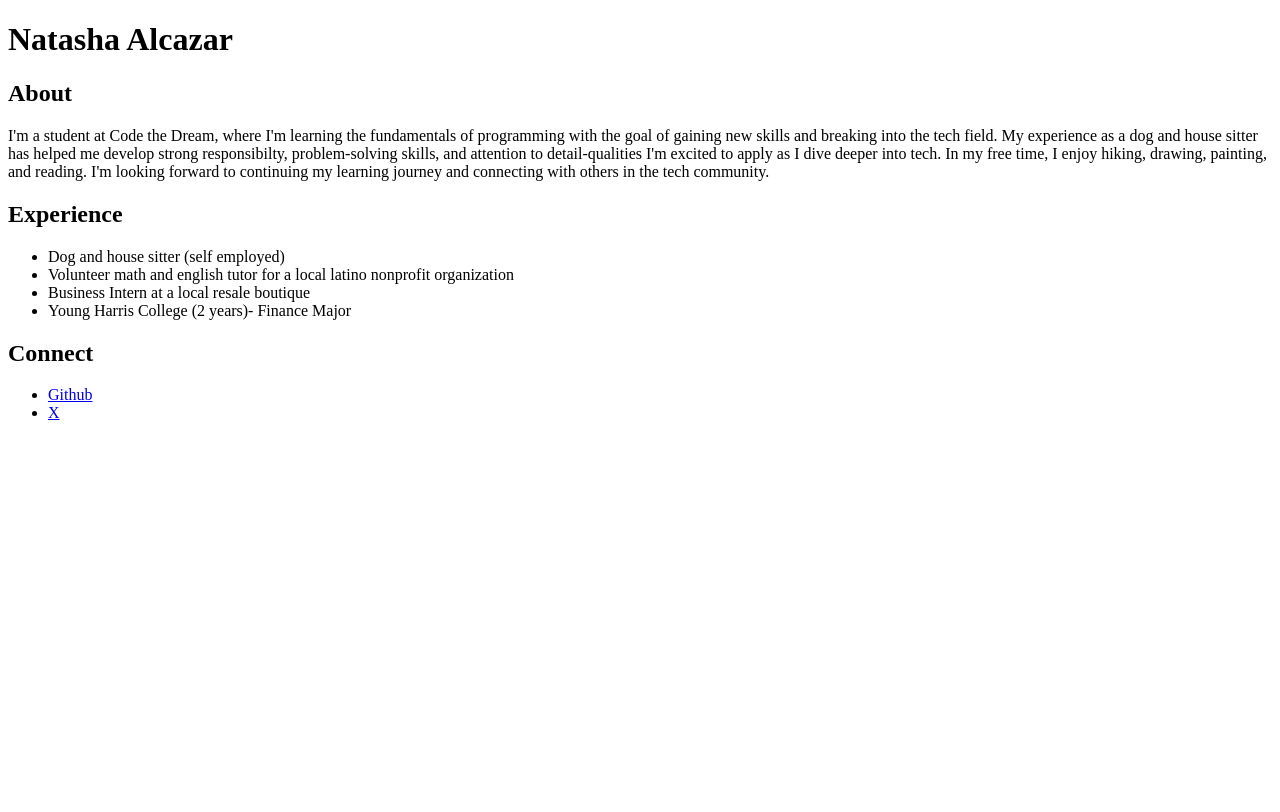
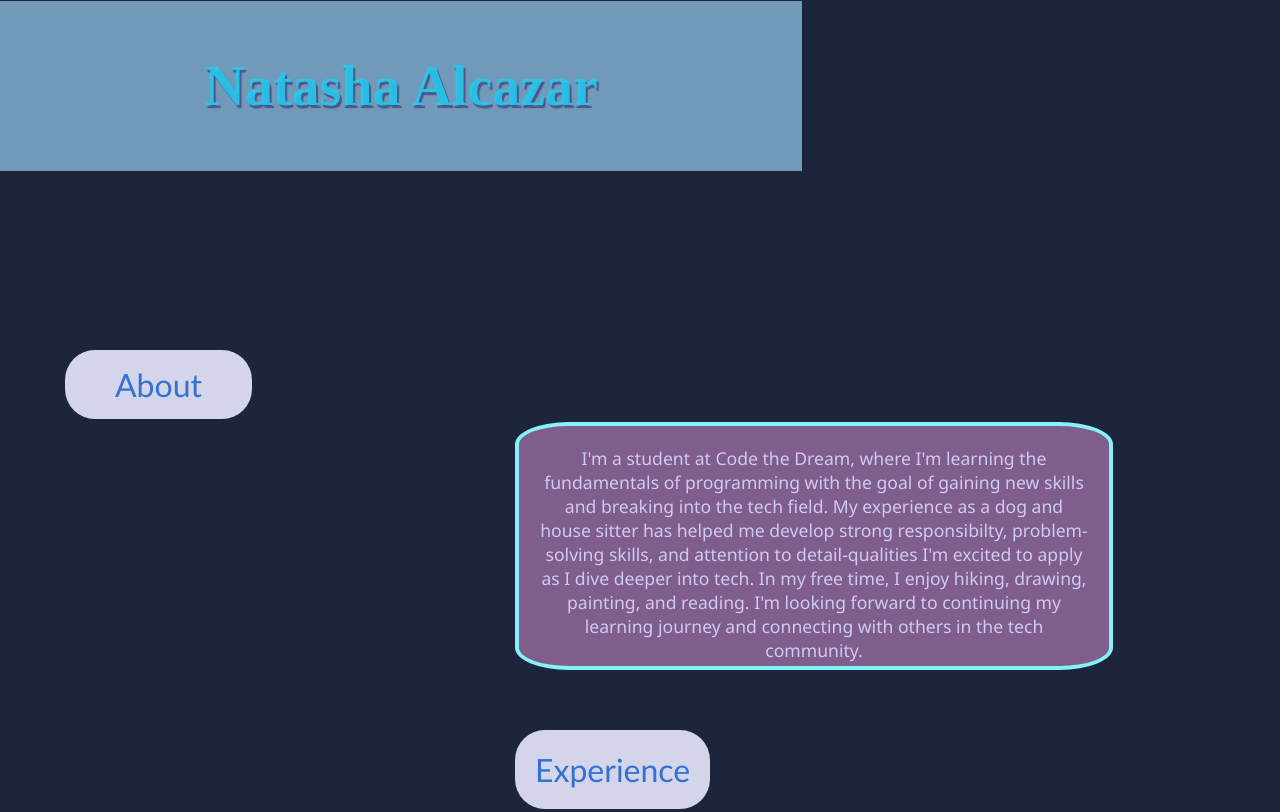
Before and after one commit to natashaalcazar/Natasha-Alcazar-Jupiter, a plain HTML site: page index.html in a window 1280 px wide. Shown: the top 812 px of the page. Drawn offline with Linux system fonts and the light colour scheme; a web font is replaced by a local one.

Commit message:
styling added

```diff
--- /dev/null
+++ b/css/index.css
@@ -0,0 +1,103 @@
+#name-header {
+    font-family: "Faculty Glyphic", serif;
+    font-size: 3.5rem;
+    text-align: center;
+    color:rgba(39, 199, 235, 0.913);
+    text-shadow: 2px 3px 1px rgba(53, 47, 114, 0.623);
+    padding-top: 10px ;
+    margin-top: 0;
+    background-color: rgba(160, 216, 253, 0.646);
+    padding: 15px 30px;
+    position: relative;
+    top: -119px;
+    width: 58vw ;
+    height: 140px;
+    display: flex;
+    justify-content: center;
+    align-items: center;
+
+}
+body {
+    margin: 0;
+    padding-top: 120px;
+    background-color:hsl(222, 35%, 17%);
+    font-family: 'Gill Sans', 'Gill Sans MT', Calibri, 'Trebuchet MS', sans-serif;
+
+}
+#about h2 {
+    margin-top: 20px;
+    margin-left: 50px;
+    margin-bottom: 3px;
+    position: relative;
+    top: 0;
+}
+#experience h2 {
+    margin-left: 500px;
+    margin-top: 20px;
+    padding: 20px;
+    margin-top: 20px;
+    margin-bottom: 30px;
+}
+
+
+h2 {
+    font-size: 2rem;
+    font-weight: 100;
+    background-color: rgba(224, 224, 246, 0.943);
+    text-align:center;
+    border-radius: 30px;
+    padding: 15px 50px;
+    width: auto;
+    display: inline-block;
+    box-sizing: border-box;
+    margin: 20px auto;
+    color:rgba(30, 100, 206, 0.879)
+}
+#about, #experience, #connect {
+    padding: 0 15px;
+    margin-top: 40px;
+}
+p {
+    font-family:'Segoe UI', Tahoma, Geneva, Verdana, sans-serif;
+    font-size: 1.1rem;
+    font-weight:300;
+    text-align: center;
+    background-color: rgba(204, 139, 200, 0.566);
+    padding: 20px;
+    height: 200px;
+    width: 550px;
+    border: 4px solid rgb(132, 242, 248);
+    border-radius: 9%;
+    color:rgb(208, 201, 245);
+    margin: auto;
+    margin-left: 500px;
+}
+.styled-blocks li {
+    display: block;
+    border: 2px solid rgb(99, 242, 248);
+    padding: 15px;
+    margin: 10px 0;
+    background-color: rgba(166, 214, 213, 0.753);
+    width: 280px;
+    word-wrap: break-word;
+    color:rgb(21, 7, 89);
+    margin-left: 60px;
+    font-size: 1.2rem;
+}
+#connect ul {
+    list-style-type: none;
+    padding: 0;
+}
+#connect li {
+    display: inline-block;
+    margin-right: 10px;
+    margin-left: 5%;
+}
+#connect img {
+    width: 30px;
+    height: auto;
+    transition: transform 0.3s;;
+}
+#connect img:hover {
+    transform: scale(1.2);
+}
--- a/index.html
+++ b/index.html
@@ -3,17 +3,22 @@
 <head>
     <meta charset="UTF-8">
     <meta name="viewport" content="width=device-width, initial-scale=1.0">
+    <link rel="preconnect" href="https://fonts.googleapis.com">
+    <link rel="preconnect" href="https://fonts.gstatic.com" crossorigin>
+    <link href="https://fonts.googleapis.com/css2?family=Faculty+Glyphic&display=swap" rel="stylesheet">
+    <link rel="stylesheet" href="https://cdnjs.cloudflare.com/ajax/libs/font-awesome/6.0.0-beta3/css/all.min.css">
+    <link href="css/index.css" rel="stylesheet">
     <title>Natasha Alcazar's Portfolio</title>
 </head>
 <body>
-   <h1>Natasha Alcazar</h1>
-   <section id="about">
-        <h2>About</h2>
+   <h1 id="name-header">Natasha Alcazar</h1>
+    <section id="about">
+        <h2 class="section-header">About</h2>
         <p>I'm a student at Code the Dream, where I'm learning the fundamentals of programming with the goal of gaining new skills and breaking into the tech field. My experience as a dog and house sitter has helped me develop strong responsibilty, problem-solving skills, and attention to detail-qualities I'm excited to apply as I dive deeper into tech. In my free time, I enjoy hiking, drawing, painting, and reading. I'm looking forward to continuing my learning journey and connecting with others in the tech community. </p>
    </section>
    <section id="experience">
-        <h2>Experience</h2>
-        <ul>
+        <h2 class="section-header">Experience</h2>
+        <ul class="styled-blocks">
             <li>Dog and house sitter (self employed)</li>
             <li>Volunteer math and english tutor for a local latino nonprofit organization</li>
             <li>Business Intern at a local resale boutique </li>
@@ -21,11 +26,10 @@
         </ul>
    </section>
    <section id="connect">
-        <h2>Connect</h2>
+        <h2 class="section-header">Connect</h2>
         <ul>
-            <li><a href="https://github.com/natashaalcazar">Github</a></li>
-            <li><a href="https://x.com/nzar1214">X</a></li>
-        </ul>
-   </section>
+            <li><a href="https://github.com/natashaalcazar"><img src="images/github-mark-white.png" alt="GitHub"></a></li>
+            <li><a href="https://x.com/nzar1214"><img src="images/x.png.png" alt="X"></a></li>
+    </section>
 </body>
 </html>
```
Also changed, not shown: images/github-mark-white.png (added), images/x.png.png (added).
